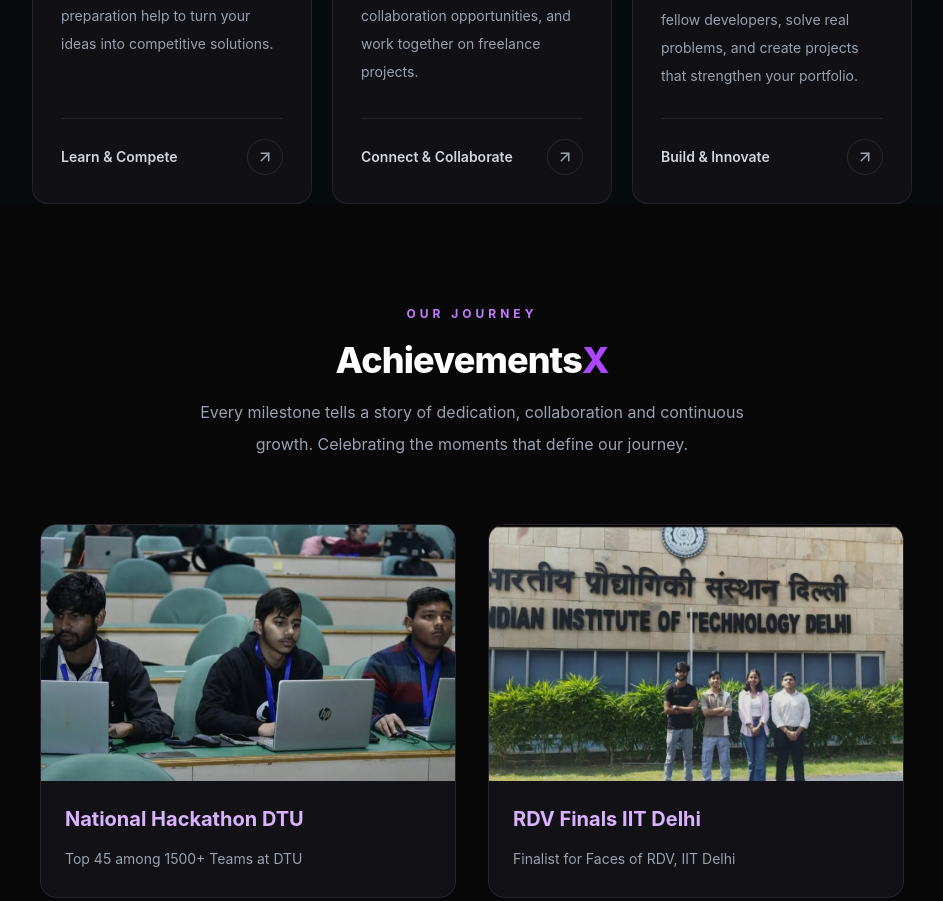
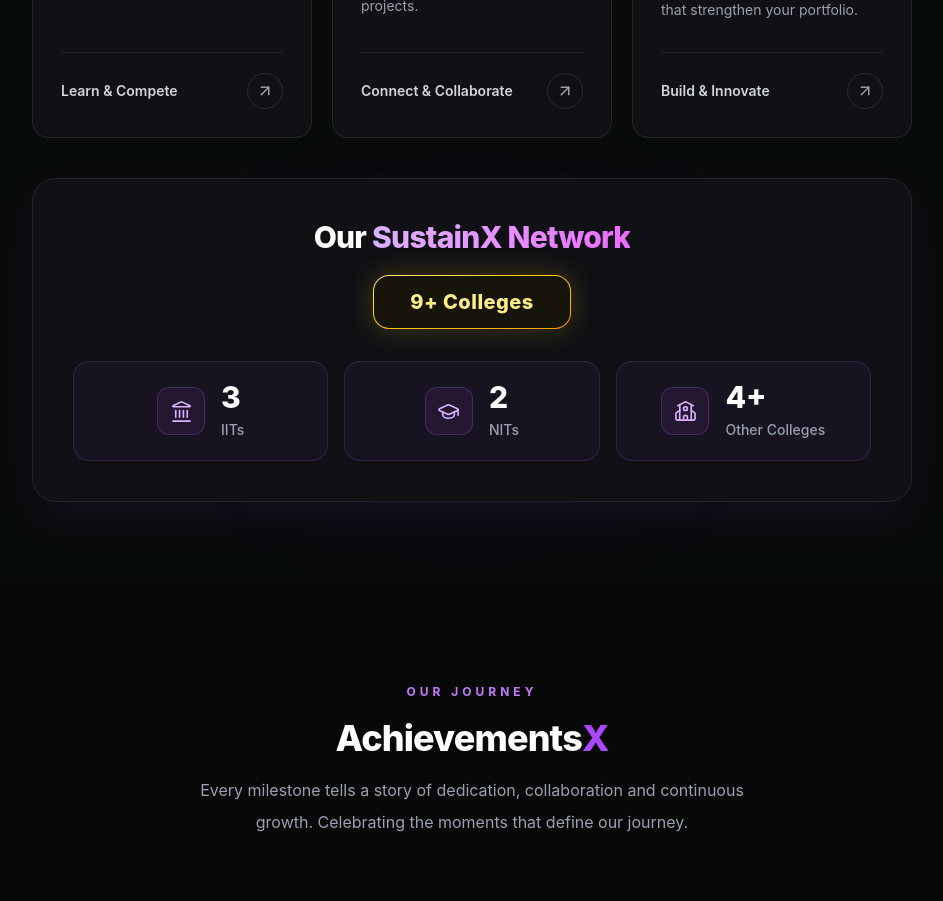
Before and after one commit to Arjun-Shukla/SustainX, a React (Vite) app in the folder Client/SustainX/: page / in a window 1280 px wide. Shown: the part 1340-2241 px from the top of the page, without its empty margins (296-1239 px from the left). Built offline with nearby package versions, Linux system fonts and the light colour scheme; no server answers.

Commit message:
added network frontend

```diff
--- a/Client/SustainX/src/App.jsx
+++ b/Client/SustainX/src/App.jsx
@@ -7,6 +7,7 @@ import Header from './components/header'
 import Navbar from './components/Navbar-aside'
 import Hero from './components/hero'
 import Servicebar from './components/service-bar'
+import NetworkStats from './components/NetworkStats'
 import Achievements from './components/achievements'
 import Footer from './components/footer'
 import Teams from './pages/teams'
@@ -110,6 +111,8 @@ function AppContent() {
 
                 <Servicebar />
 
+                <NetworkStats />
+
                 <Achievements />
 
               </>
--- /dev/null
+++ b/Client/SustainX/src/components/NetworkStats.jsx
@@ -0,0 +1,49 @@
+import { GraduationCap, Landmark, School } from 'lucide-react';
+
+const networkStats = [
+    { count: '3', label: 'IITs', Icon: Landmark },
+    { count: '2', label: 'NITs', Icon: GraduationCap },
+    { count: '4+', label: 'Other Colleges', Icon: School },
+];
+
+const NetworkStats = () => (
+    <section
+        aria-labelledby="sustainx-network-title"
+        className="relative overflow-hidden bg-[#080B0B] px-5 pb-20 pt-10 text-white sm:px-8 lg:px-10"
+    >
+        <div className="pointer-events-none absolute left-1/2 top-1/2 h-64 w-64 -translate-x-1/2 -translate-y-1/2 rounded-full bg-purple-600/[0.08] blur-[100px]" />
+
+        <div className="relative z-10 mx-auto w-full max-w-6xl rounded-3xl border border-white/[0.08] bg-[#101015] px-6 py-10 shadow-[0_16px_45px_rgba(168,85,247,0.08)] sm:px-10">
+            <h2
+                id="sustainx-network-title"
+                className="text-center text-2xl font-extrabold tracking-tight sm:text-3xl"
+            >
+                Our <span className="bg-gradient-to-r from-purple-300 to-fuchsia-400 bg-clip-text text-transparent">SustainX Network</span>
+            </h2>
+            <div className="mx-auto mb-8 mt-5 w-fit rounded-2xl bg-gradient-to-br from-amber-200 via-yellow-400 to-amber-500 p-px shadow-[0_0_28px_rgba(250,204,21,0.22)]">
+                <p className="rounded-[15px] bg-[#17140a] px-7 py-3 text-center text-lg font-extrabold tracking-wide text-yellow-200 sm:px-9 sm:text-xl">
+                    9+ Colleges
+                </p>
+            </div>
+
+            <div className="grid grid-cols-1 gap-4 sm:grid-cols-3">
+                {networkStats.map(({ count, label, Icon }) => (
+                    <article
+                        key={label}
+                        className="flex items-center justify-center gap-4 rounded-2xl border border-purple-400/15 bg-purple-500/[0.05] px-5 py-5 transition-colors hover:border-purple-400/35 hover:bg-purple-500/[0.09]"
+                    >
+                        <div className="flex h-12 w-12 shrink-0 items-center justify-center rounded-xl border border-purple-400/20 bg-purple-500/[0.08] text-purple-300">
+                            <Icon size={23} strokeWidth={1.7} aria-hidden="true" />
+                        </div>
+                        <div>
+                            <p className="text-2xl font-extrabold leading-none text-white sm:text-3xl">{count}</p>
+                            <p className="mt-2 text-sm font-medium text-gray-400">{label}</p>
+                        </div>
+                    </article>
+                ))}
+            </div>
+        </div>
+    </section>
+);
+
+export default NetworkStats;
--- a/Client/SustainX/src/components/hero.jsx
+++ b/Client/SustainX/src/components/hero.jsx
@@ -21,8 +21,8 @@ const Hero = ({ user }) => {
 
                 {/* Hero content */}
                 <div className="relative z-10 mx-auto flex w-full max-w-4xl flex-col items-center text-center">
+{/*
 
-                    {/* Logo */}
                     <div className="group relative mb-8">
                         <div className="absolute inset-0 rounded-3xl bg-purple-500/20 blur-2xl transition duration-500 group-hover:bg-purple-500/35" />
 
@@ -31,7 +31,7 @@ const Hero = ({ user }) => {
                             alt="SustainX community logo"
                             className="relative h-28 w-28 rounded-3xl border border-purple-400/30 object-contain shadow-[0_0_35px_rgba(168,85,247,0.12)] transition duration-500 group-hover:scale-105 sm:h-36 sm:w-36"
                         />
-                    </div>
+                    </div> */}
 
                     {/* Small label */}
                     <div className="mb-5 inline-flex items-center gap-2 rounded-full border border-purple-400/20 px-4 py-2">
--- a/Client/SustainX/src/pages/join.jsx
+++ b/Client/SustainX/src/pages/join.jsx
@@ -1,8 +1,7 @@
-import React, { useState } from "react";
+import { useState } from "react";
 import { apiUrl } from "../api";
-import { NavLink, useNavigate } from "react-router-dom";
+import { useNavigate } from "react-router-dom";
 import { Check, Rocket, Zap, Crown, ArrowRight } from "lucide-react";
-import { useForm } from "react-hook-form";
 import SustainXLoader from "../components/SustainXLoader";
 
 const plans = [
@@ -139,13 +138,15 @@ const Join = () => {
                         <div
                             key={plan.id}
                             onClick={() => setSelectedPlan(plan.id)}
-                            className={`relative cursor-pointer rounded-3xl p-7 border transition-all duration-300 flex flex-col min-h-[390px]
-                ${isSelected
+                            role="group"
+                            aria-label={`${plan.name} subscription plan, coming soon`}
+                            className={`relative cursor-pointer rounded-3xl border p-7 flex flex-col min-h-[390px] transition-all duration-300 ${
+                                isSelected
                                     ? "border-purple-500 bg-purple-950/30 shadow-[0_0_35px_rgba(168,85,247,0.25)] scale-[1.02]"
                                     : "border-white/10 bg-white/[0.03] hover:border-purple-400/50 hover:bg-white/[0.06]"
                             }`}
                         >
-
+                            <div aria-hidden="true" className="pointer-events-none select-none blur-[5px]">
                                 {/* Popular Badge */}
                                 {plan.popular && (
                                     <div className="absolute -top-4 right-6 bg-gradient-to-r from-purple-600 to-fuchsia-500 px-5 py-2 rounded-full text-sm font-semibold shadow-lg">
@@ -200,21 +201,25 @@ const Join = () => {
                                 {/* Selection Indicator */}
                                 <div className="mt-7 flex items-center gap-2 text-sm">
                                     <div
-                                    className={`w-4 h-4 rounded-full border flex items-center justify-center ${isSelected
+                                        className={`w-4 h-4 rounded-full border flex items-center justify-center ${
+                                            isSelected
                                                 ? "border-purple-400 bg-purple-500"
                                                 : "border-gray-500"
                                         }`}
                                     >
-                                    {isSelected && (
-                                        <Check size={11} strokeWidth={3} />
-                                    )}
+                                        {isSelected && <Check size={11} strokeWidth={3} />}
                                     </div>
-
                                     <span className={isSelected ? "text-purple-300" : "text-gray-500"}>
                                         {isSelected ? "Selected Plan" : "Select this plan"}
                                     </span>
                                 </div>
+                            </div>
 
+                            <div className="pointer-events-none absolute inset-0 z-10 flex items-center justify-center rounded-3xl bg-[#080611]/45 backdrop-blur-[4px]">
+                                <span className="rounded-full border border-purple-300/40 bg-purple-950/80 px-6 py-3 text-lg font-bold uppercase tracking-widest text-purple-100 shadow-[0_0_30px_rgba(168,85,247,0.3)]">
+                                    Coming Soon
+                                </span>
+                            </div>
                         </div>
                     );
                 })}
@@ -268,7 +273,6 @@ const Join = () => {
                     </div>
                 </div>
             )}
-
         </div>
     );
 };
--- a/Client/SustainX/src/routes/Routes.jsx
+++ b/Client/SustainX/src/routes/Routes.jsx
@@ -1,6 +1,7 @@
 import { createBrowserRouter } from 'react-router-dom'
 import Hero from '../components/hero'
 import Servicebar from '../components/service-bar'
+import NetworkStats from '../components/NetworkStats'
 import Achievements from '../components/achievements'
 import Join from '../pages/join'
 import TeamSelection from '../pages/select'
@@ -15,6 +16,7 @@ const Router = createBrowserRouter([
       <>
         <Hero />
         <Servicebar />
+        <NetworkStats />
         <Achievements />
         {/* <Join />
         <TeamSelection />
```
Lines whose indentation alone changed are shown as unchanged.
